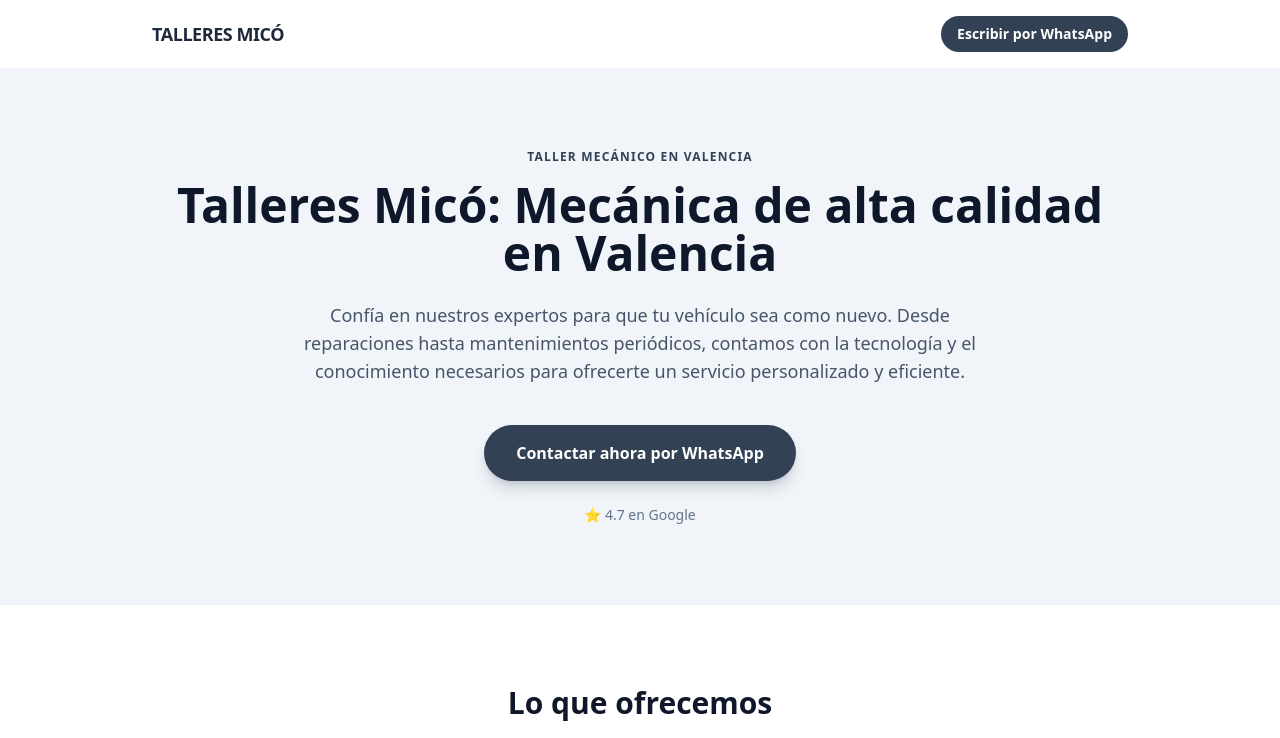
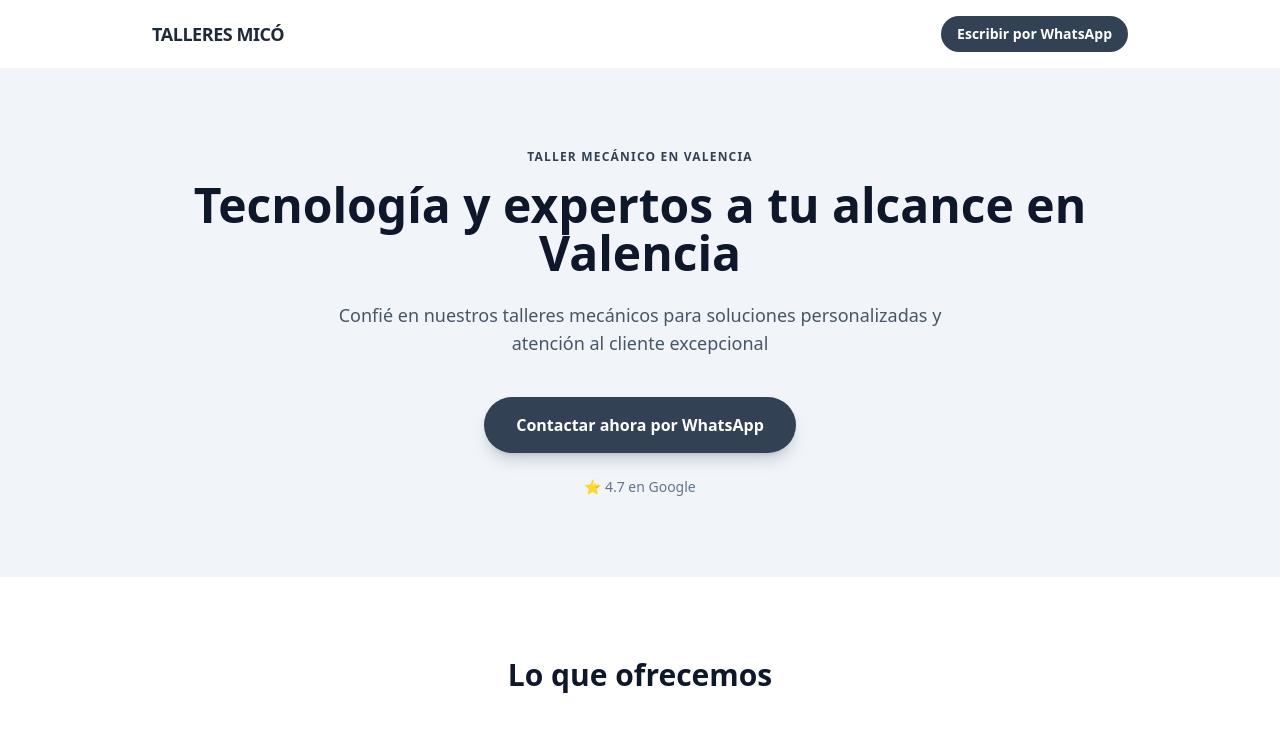
Before and after one commit to gustavo-pereira114/talleres-mico, a plain HTML site: page index.html in a window 1280 px wide. Shown: the top 738 px of the page. Drawn offline with nearby package versions, Linux system fonts and the light colour scheme.

Commit message:
Actualiza index.html

```diff
--- a/index.html
+++ b/index.html
@@ -4,7 +4,7 @@
   <meta charset="UTF-8" />
   <meta name="viewport" content="width=device-width, initial-scale=1.0" />
   <title>TALLERES MICÓ | Taller mecánico en Valencia</title>
-  <meta name="description" content="Confía en nuestros expertos para que tu vehículo sea como nuevo. Desde reparaciones hasta mantenimientos periódicos, contamos con la tecnología y el conocimiento necesarios para ofrecerte un servicio personalizado y eficiente." />
+  <meta name="description" content="Confié en nuestros talleres mecánicos para soluciones personalizadas y atención al cliente excepcional" />
   <script src="https://cdn.tailwindcss.com"></script>
 </head>
 <body class="bg-white text-slate-800 antialiased">
@@ -25,10 +25,10 @@
     <div class="max-w-5xl mx-auto px-6 py-20 text-center">
       <p class="uppercase tracking-widest text-xs font-semibold text-slate-700 mb-4">Taller mecánico en Valencia</p>
       <h1 class="text-3xl sm:text-5xl font-extrabold leading-tight text-slate-900 mb-6">
-        Talleres Micó: Mecánica de alta calidad en Valencia
+        Tecnología y expertos a tu alcance en Valencia
       </h1>
       <p class="text-base sm:text-lg text-slate-600 max-w-2xl mx-auto mb-10">
-        Confía en nuestros expertos para que tu vehículo sea como nuevo. Desde reparaciones hasta mantenimientos periódicos, contamos con la tecnología y el conocimiento necesarios para ofrecerte un servicio personalizado y eficiente.
+        Confié en nuestros talleres mecánicos para soluciones personalizadas y atención al cliente excepcional
       </p>
       <a href="https://wa.me/34963600946?text=Hola%2C%20necesito%20un%20presupuesto%20para%20mi%20coche." target="_blank" rel="noopener"
          class="inline-flex items-center gap-2 bg-slate-700 hover:bg-slate-800 text-white font-semibold px-8 py-4 rounded-full text-base shadow-lg shadow-slate-700/20 transition">
```
